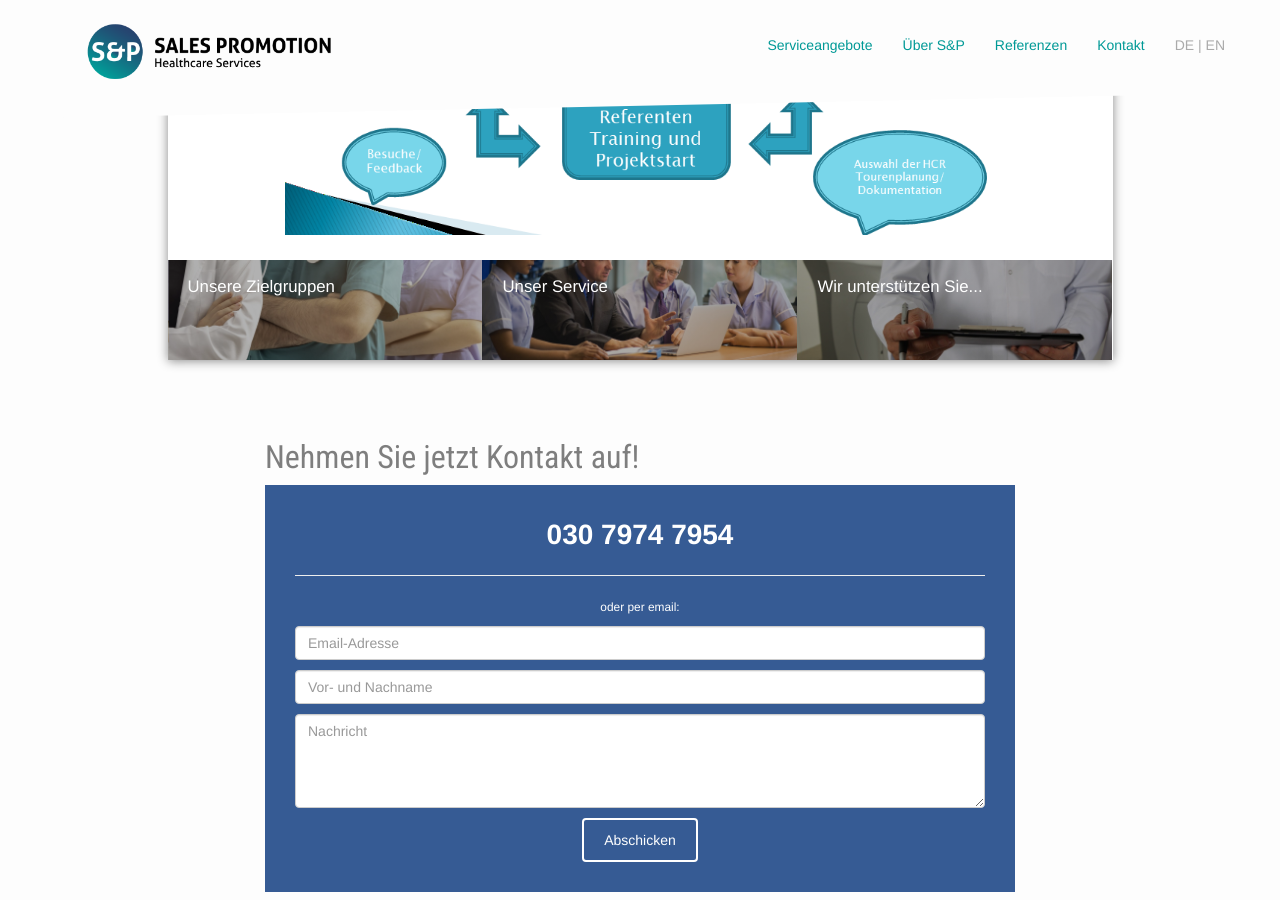
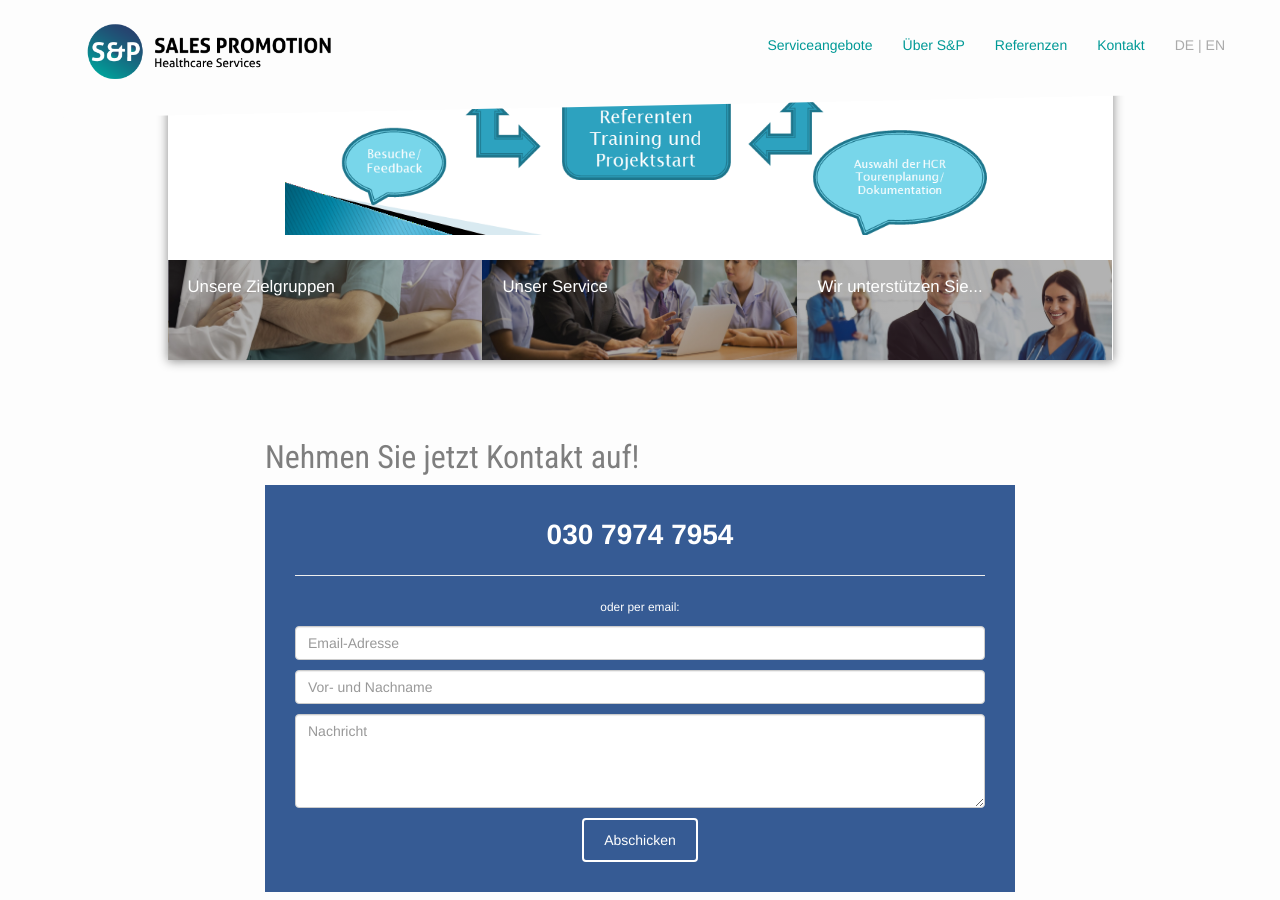
Before and after one commit to samlawski/sp-healthcare, a Jekyll site: the page built from projektablauf.html, in a window 1280 px wide and 900 px high, scrolled down 928 px. Built offline with Jekyll 4.4.1, drawn with Linux system fonts in a browser that asks for light colours; nearby versions of some CDN libraries.

Commit message:
replace image and add sentence

```diff
--- a/en/what-we-stand-for.html
+++ b/en/what-we-stand-for.html
@@ -1,7 +1,7 @@
 ---
 layout: angebot_en
 permalink: /en/what-we-stand-for/
-header_image_path: /assets/images/v2/doctor1.jpg
+header_image_path: /assets/images/v3/bild7cut.jpg
 title: We support you...
 vorteile:
   - flexible
@@ -49,6 +49,10 @@
   Our Philosophy
 </h2>
 
+<div class="text-center editable">
+  We are ...
+</div>
+
 <div class="row">
   <div class="col-sm-offset-2 col-sm-8">
     <div class="vorteile">
--- a/wofuer-wir-stehen.html
+++ b/wofuer-wir-stehen.html
@@ -1,7 +1,7 @@
 ---
 layout: angebot
 permalink: /wofuer-wir-stehen/
-header_image_path: /assets/images/v2/doctor1.jpg
+header_image_path: /assets/images/v3/bild7cut.jpg
 title: Wir unterstützen Sie...
 vorteile:
   - flexibel
@@ -45,6 +45,10 @@
   Unsere Philosophie
 </h2>
 
+<div class="text-center editable">
+  Wir sind ...
+</div>
+
 <div class="row">
   <div class="col-sm-offset-2 col-sm-8">
     <div class="vorteile">
```
Also changed, not shown: assets/images/v3/bild7cut.jpg (added).
